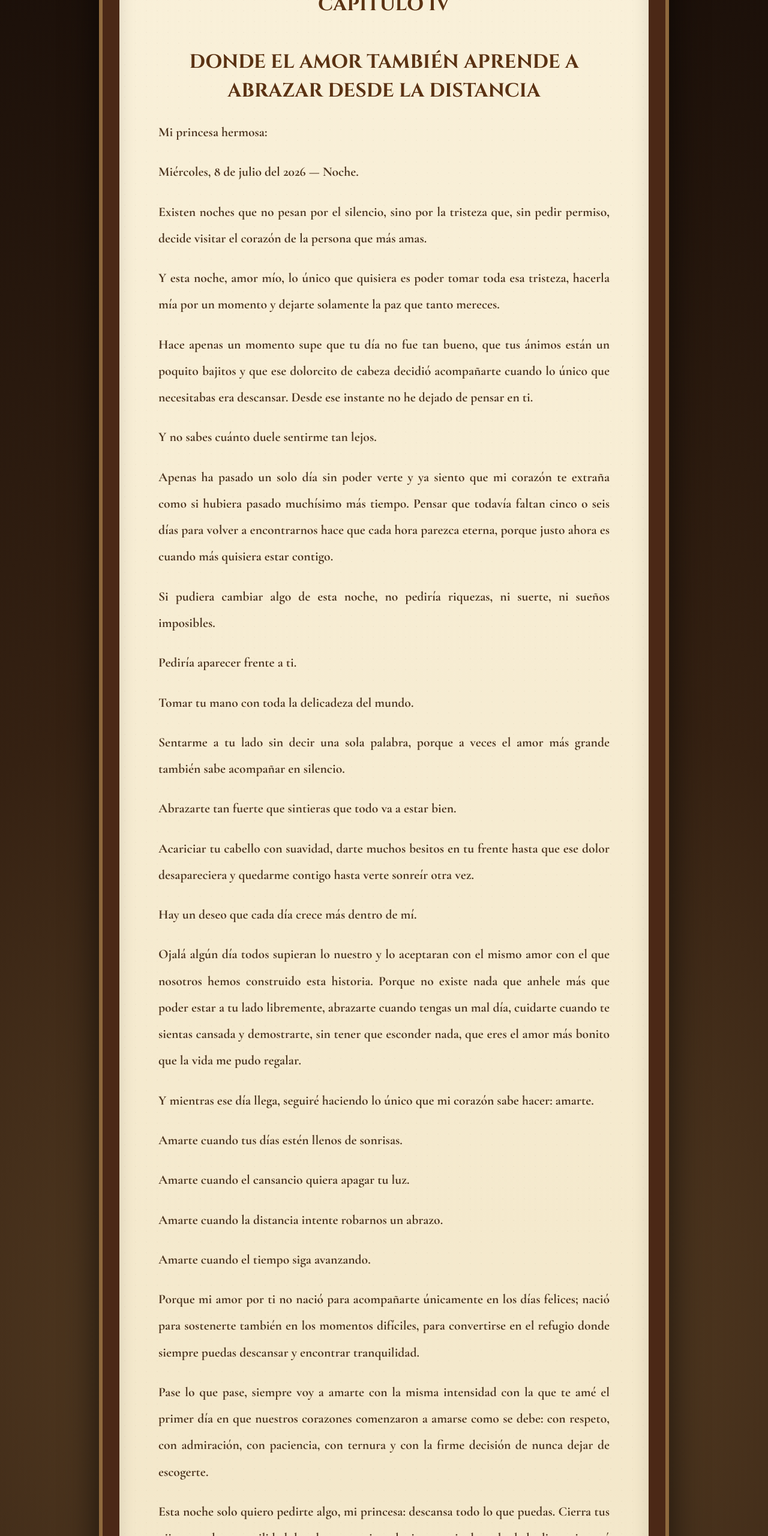
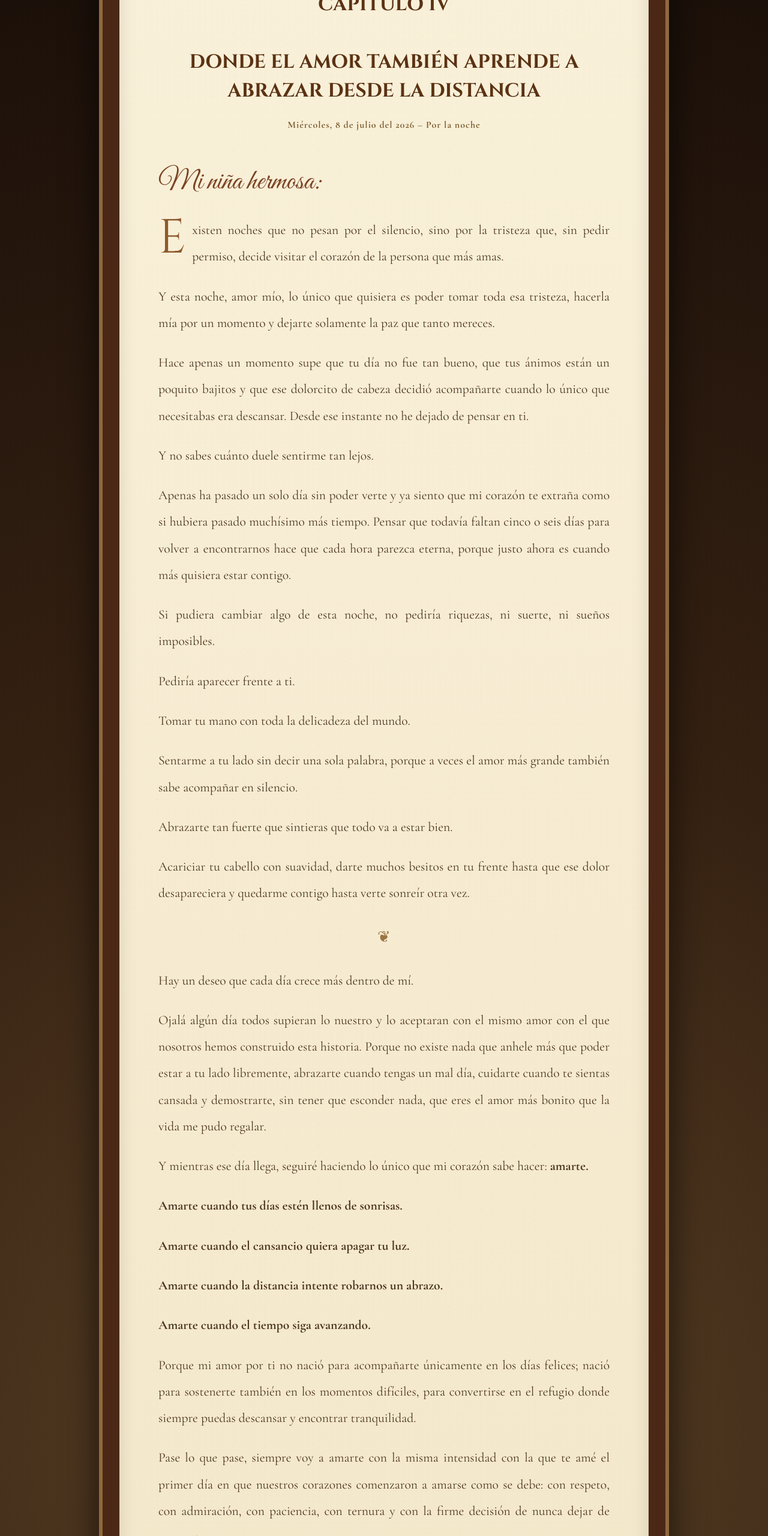
Before and after one commit to j8753741-eng/Mi-rcoles-8-de-julio-del-2026---carta-cap-IV-, a plain HTML site: page index.html in a window 1280 px wide. Shown: the part 240-2800 px from the top of the page at 60% size. Drawn offline with nearby package versions, Linux system fonts and the light colour scheme.

Commit message:
Update index.html

```diff
--- a/index.html
+++ b/index.html
@@ -7,7 +7,7 @@
 
 <meta name="viewport" content="width=device-width, initial-scale=1.0">
 
-<title>LUNES 6 DE JULIO DEL 2026 - CARTA</title>
+<title>MIÉRCOLES 8 DE JULIO DEL 2026 - CARTA</title>
 
 <link rel="preconnect" href="https://fonts.googleapis.com">
 
@@ -18,11 +18,9 @@
 <style>
 
 *{
-
 margin:0;
 padding:0;
 box-sizing:border-box;
-
 }
 
 body{
@@ -40,8 +38,6 @@ overflow-x:hidden;
 
 }
 
-/* Mesa */
-
 body::before{
 
 content:"";
@@ -51,7 +47,6 @@ position:fixed;
 inset:0;
 
 background:
-
 repeating-linear-gradient(
 90deg,
 rgba(255,255,255,.015),
@@ -66,8 +61,6 @@ pointer-events:none;
 
 }
 
-/* Libro */
-
 .book{
 
 max-width:950px;
@@ -81,7 +74,6 @@ border-radius:18px;
 padding:28px;
 
 box-shadow:
-
 0 25px 60px rgba(0,0,0,.65);
 
 border:6px solid #8f693d;
@@ -89,8 +81,6 @@ border:6px solid #8f693d;
 position:relative;
 
 }
-
-/* Grabado dorado */
 
 .cover-title{
 
@@ -105,7 +95,6 @@ color:#f7d98d;
 letter-spacing:3px;
 
 text-shadow:
-
 0 2px 0 #7b582c,
 0 0 12px rgba(255,217,141,.35);
 
@@ -113,12 +102,9 @@ margin-bottom:22px;
 
 }
 
-/* Página */
-
 .page{
 
 background:
-
 linear-gradient(#f9f0d9,#efe1bf);
 
 border-radius:10px;
@@ -128,12 +114,9 @@ padding:65px;
 position:relative;
 
 box-shadow:
-
 inset 0 0 30px rgba(0,0,0,.12);
 
 }
-
-/* Textura */
 
 .page::before{
 
@@ -144,7 +127,6 @@ position:absolute;
 inset:0;
 
 background-image:
-
 radial-gradient(rgba(90,70,40,.05) 1px,transparent 1px);
 
 background-size:18px 18px;
@@ -154,8 +136,6 @@ opacity:.55;
 pointer-events:none;
 
 }
-
-/* Filigranas */
 
 .corner{
 
@@ -169,41 +149,10 @@ opacity:.7;
 
 }
 
-.c1{
-
-top:15px;
-left:22px;
-
-}
-
-.c2{
-
-top:15px;
-right:22px;
-
-transform:rotate(90deg);
-
-}
-
-.c3{
-
-bottom:15px;
-left:22px;
-
-transform:rotate(-90deg);
-
-}
-
-.c4{
-
-bottom:15px;
-right:22px;
-
-transform:rotate(180deg);
-
-}
-
-/* Encabezado */
+.c1{top:15px;left:22px;}
+.c2{top:15px;right:22px;transform:rotate(90deg);}
+.c3{bottom:15px;left:22px;transform:rotate(-90deg);}
+.c4{bottom:15px;right:22px;transform:rotate(180deg);}
 
 .header{
 
@@ -237,8 +186,6 @@ letter-spacing:1px;
 
 }
 
-/* Saludo */
-
 .greeting{
 
 margin-top:35px;
@@ -253,8 +200,6 @@ margin-bottom:28px;
 
 }
 
-/* Texto */
-
 p{
 
 font-size:1.35rem;
@@ -268,8 +213,6 @@ color:#4d3520;
 margin-bottom:22px;
 
 }
-
-/* Letra capital */
 
 .first::first-letter{
 
@@ -304,8 +247,6 @@ margin:35px 0;
 color:#9b7643;
 
 }
-
-/* ========= PASAR LA PÁGINA ========= */
 
 .page-turn{
 
@@ -359,8 +300,7 @@ letter-spacing:2px;
 
 clip-path:polygon(0 0,100% 0,100% 75%,82% 100%,0 100%);
 
-box-shadow:
-0 10px 25px rgba(0,0,0,.18);
+box-shadow:0 10px 25px rgba(0,0,0,.18);
 
 transition:.35s;
 
@@ -370,8 +310,7 @@ transition:.35s;
 
 transform:translateY(-5px) rotate(-2deg);
 
-box-shadow:
-0 18px 35px rgba(0,0,0,.28);
+box-shadow:0 18px 35px rgba(0,0,0,.28);
 
 }
 
@@ -382,6 +321,7 @@ padding:0 12px;
 text-align:center;
 
 }
+
 </style>
 
 </head>
@@ -405,69 +345,184 @@ text-align:center;
 
 <div class="header">
 
-<strong>
+<h1>
 
-<h1>
-    CAPÍTULO IV<br></br>
+<strong>CAPÍTULO IV</strong>
 
-<strong>DONDE EL AMOR TAMBIÉN APRENDE A ABRAZAR DESDE LA DISTANCIA</stron>
+<br><br>
+
+<strong>DONDE EL AMOR TAMBIÉN APRENDE A ABRAZAR DESDE LA DISTANCIA</strong>
+
 </h1>
 
-<p><strong>Mi princesa hermosa:</strong></p>
+<div class="date">
 
-<p><strong>Miércoles, 8 de julio del 2026 — Noche.</strong></p>
-
-<p>Existen noches que no pesan por el silencio, sino por la tristeza que, sin pedir permiso, decide visitar el corazón de la persona que más amas.</p>
-
-<p>Y esta noche, amor mío, lo único que quisiera es poder tomar toda esa tristeza, hacerla mía por un momento y dejarte solamente la paz que tanto mereces.</p>
-
-<p>Hace apenas un momento supe que tu día no fue tan bueno, que tus ánimos están un poquito bajitos y que ese dolorcito de cabeza decidió acompañarte cuando lo único que necesitabas era descansar. Desde ese instante no he dejado de pensar en ti.</p>
-
-<p>Y no sabes cuánto duele sentirme tan lejos.</p>
-
-<p>Apenas ha pasado un solo día sin poder verte y ya siento que mi corazón te extraña como si hubiera pasado muchísimo más tiempo. Pensar que todavía faltan cinco o seis días para volver a encontrarnos hace que cada hora parezca eterna, porque justo ahora es cuando más quisiera estar contigo.</p>
-
-<p>Si pudiera cambiar algo de esta noche, no pediría riquezas, ni suerte, ni sueños imposibles.</p>
-
-<p>Pediría aparecer frente a ti.</p>
-
-<p>Tomar tu mano con toda la delicadeza del mundo.</p>
-
-<p>Sentarme a tu lado sin decir una sola palabra, porque a veces el amor más grande también sabe acompañar en silencio.</p>
-
-<p>Abrazarte tan fuerte que sintieras que todo va a estar bien.</p>
-
-<p>Acariciar tu cabello con suavidad, darte muchos besitos en tu frente hasta que ese dolor desapareciera y quedarme contigo hasta verte sonreír otra vez.</p>
-
-<p>Hay un deseo que cada día crece más dentro de mí.</p>
-
-<p>Ojalá algún día todos supieran lo nuestro y lo aceptaran con el mismo amor con el que nosotros hemos construido esta historia. Porque no existe nada que anhele más que poder estar a tu lado libremente, abrazarte cuando tengas un mal día, cuidarte cuando te sientas cansada y demostrarte, sin tener que esconder nada, que eres el amor más bonito que la vida me pudo regalar.</p>
-
-<p>Y mientras ese día llega, seguiré haciendo lo único que mi corazón sabe hacer: <strong>amarte.</strong></p>
-
-<p><strong>Amarte cuando tus días estén llenos de sonrisas.</strong></p>
-
-<p><strong>Amarte cuando el cansancio quiera apagar tu luz.</strong></p>
-
-<p><strong>Amarte cuando la distancia intente robarnos un abrazo.</strong></p>
-
-<p><strong>Amarte cuando el tiempo siga avanzando.</strong></p>
-
-<p>Porque mi amor por ti no nació para acompañarte únicamente en los días felices; nació para sostenerte también en los momentos difíciles, para convertirse en el refugio donde siempre puedas descansar y encontrar tranquilidad.</p>
-
-<p>Pase lo que pase, siempre voy a amarte con la misma intensidad con la que te amé el primer día en que nuestros corazones comenzaron a amarse como se debe: con respeto, con admiración, con paciencia, con ternura y con la firme decisión de nunca dejar de escogerte.</p>
-
-<p>Esta noche solo quiero pedirte algo, mi princesa: descansa todo lo que puedas. Cierra tus ojitos con la tranquilidad de saber que existe alguien que, incluso desde la distancia, está pensando en ti a cada instante y deseando con todas sus fuerzas que mañana despiertes con el corazón más tranquilo, con una sonrisa más grande y sin ese dolorcito de cabeza.</p>
-
-<p>Y aunque hoy no pueda abrazarte, quiero que imagines que cada palabra de esta carta es uno de esos abrazos que tanto quisiera darte. Imagina que cada línea es un besito en tu frente, una caricia en tu cabello y un "todo va a estar bien" susurrado muy cerquita de ti.</p>
-
-<p>Porque desde que llegaste, mi corazón dejó de pertenecerme para convertirse en el lugar donde siempre vivirás tú.</p>
-
-<p><strong>Con todo el amor que existe en mí,</strong></p>
-
-<p><strong>Tu niño que jamás dejará de escogerte.</strong></p>
+<strong>Miércoles, 8 de julio del 2026 – Por la noche</strong>
 
 </div>
+
+</div>
+
+<div class="greeting">
+
+Mi niña hermosa:
+
+</div>
+
+<p class="first">
+
+Existen noches que no pesan por el silencio, sino por la tristeza que, sin pedir permiso, decide visitar el corazón de la persona que más amas.
+
+</p>
+
+<p>
+
+Y esta noche, amor mío, lo único que quisiera es poder tomar toda esa tristeza, hacerla mía por un momento y dejarte solamente la paz que tanto mereces.
+
+</p>
+
+<p>
+
+Hace apenas un momento supe que tu día no fue tan bueno, que tus ánimos están un poquito bajitos y que ese dolorcito de cabeza decidió acompañarte cuando lo único que necesitabas era descansar. Desde ese instante no he dejado de pensar en ti.
+
+</p>
+
+<p>
+
+Y no sabes cuánto duele sentirme tan lejos.
+
+</p>
+
+<p>
+
+Apenas ha pasado un solo día sin poder verte y ya siento que mi corazón te extraña como si hubiera pasado muchísimo más tiempo. Pensar que todavía faltan cinco o seis días para volver a encontrarnos hace que cada hora parezca eterna, porque justo ahora es cuando más quisiera estar contigo.
+
+</p>
+
+<p>
+
+Si pudiera cambiar algo de esta noche, no pediría riquezas, ni suerte, ni sueños imposibles.
+
+</p>
+
+<p>
+
+Pediría aparecer frente a ti.
+
+</p>
+
+<p>
+
+Tomar tu mano con toda la delicadeza del mundo.
+
+</p>
+
+<p>
+
+Sentarme a tu lado sin decir una sola palabra, porque a veces el amor más grande también sabe acompañar en silencio.
+
+</p>
+
+<p>
+
+Abrazarte tan fuerte que sintieras que todo va a estar bien.
+
+</p>
+
+<p>
+
+Acariciar tu cabello con suavidad, darte muchos besitos en tu frente hasta que ese dolor desapareciera y quedarme contigo hasta verte sonreír otra vez.
+
+</p>
+
+<div class="divider">
+
+❦
+
+</div>
+
+<p>
+
+Hay un deseo que cada día crece más dentro de mí.
+
+</p>
+
+<p>
+
+Ojalá algún día todos supieran lo nuestro y lo aceptaran con el mismo amor con el que nosotros hemos construido esta historia. Porque no existe nada que anhele más que poder estar a tu lado libremente, abrazarte cuando tengas un mal día, cuidarte cuando te sientas cansada y demostrarte, sin tener que esconder nada, que eres el amor más bonito que la vida me pudo regalar.
+
+</p>
+
+<p>
+
+Y mientras ese día llega, seguiré haciendo lo único que mi corazón sabe hacer: <strong>amarte.</strong>
+
+</p>
+
+<p>
+
+<strong>Amarte cuando tus días estén llenos de sonrisas.</strong>
+
+</p>
+
+<p>
+
+<strong>Amarte cuando el cansancio quiera apagar tu luz.</strong>
+
+</p>
+
+<p>
+
+<strong>Amarte cuando la distancia intente robarnos un abrazo.</strong>
+
+</p>
+
+<p>
+
+<strong>Amarte cuando el tiempo siga avanzando.</strong>
+
+</p>
+
+<p>
+
+Porque mi amor por ti no nació para acompañarte únicamente en los días felices; nació para sostenerte también en los momentos difíciles, para convertirse en el refugio donde siempre puedas descansar y encontrar tranquilidad.
+
+</p>
+
+<p>
+
+Pase lo que pase, siempre voy a amarte con la misma intensidad con la que te amé el primer día en que nuestros corazones comenzaron a amarse como se debe: con respeto, con admiración, con paciencia, con ternura y con la firme decisión de nunca dejar de escogerte.
+
+</p>
+
+<p>
+
+Esta noche solo quiero pedirte algo, mi princesa: descansa todo lo que puedas. Cierra tus ojitos con la tranquilidad de saber que existe alguien que, incluso desde la distancia, está pensando en ti a cada instante y deseando con todas sus fuerzas que mañana despiertes con el corazón más tranquilo, con una sonrisa más grande y sin ese dolorcito de cabeza.
+
+</p>
+
+<p>
+
+Y aunque hoy no pueda abrazarte, quiero que imagines que cada palabra de esta carta es uno de esos abrazos que tanto quisiera darte. Imagina que cada línea es un besito en tu frente, una caricia en tu cabello y un "todo va a estar bien" susurrado muy cerquita de ti.
+
+</p>
+
+<p>
+
+Porque desde que llegaste, mi corazón dejó de pertenecerme para convertirse en el lugar donde siempre vivirás tú.
+
+</p>
+
+<p style="text-align:center; margin-top:40px;">
+
+<strong>Con todo el amor que existe en mí,</strong>
+
+<br><br>
+
+<strong>Tu niño que jamás dejará de escogerte. ❤️</strong>
+
+</p>
+
 <hr style="
 margin:55px auto;
 width:82%;
@@ -484,13 +539,10 @@ GRABADO FINAL
 .book-quote{
 
 margin:0 auto 55px;
-
 max-width:760px;
-
 padding:28px 36px;
 
 border:2px solid rgba(176,138,69,.45);
-
 border-radius:10px;
 
 background:rgba(255,248,228,.45);
@@ -530,13 +582,14 @@ font-size:1.45rem;
 
 line-height:2;
 
-color:#6d3f72;
+color:#8b3dff;
 
 font-family:'Cormorant Garamond',serif;
 
 text-shadow:
-
-0 0 6px rgba(171,92,255,.18);
+0 0 5px rgba(171,92,255,.45),
+0 0 10px rgba(171,92,255,.35),
+0 0 18px rgba(171,92,255,.28);
 
 }
 
@@ -556,7 +609,6 @@ text-shadow:
 
 </div>
 
-
 <style>
 
 /*=========================================
@@ -566,9 +618,7 @@ SELLO DE CERA
 .seal-container{
 
 display:flex;
-
 justify-content:center;
-
 margin:45px 0 15px;
 
 }
@@ -711,6 +761,9 @@ POEMA DE<br>
 ESTA NOCHE
 
 </a>
+
+</div>
+
 <div class="page-turn">
 
 <p class="page-turn-text">
@@ -718,15 +771,15 @@ ESTA NOCHE
 <strong>La tinta aún no ha descansado...</strong><br>
 
 El próximo capítulo ya espera el momento de volver a encontrarte.
+
 </p>
 
-    <a href="https://j8753741-eng.github.io/Jueves-9-de-julio-del-2026---carta-cap-V-/" class="page-corner">
+<a href="https://j8753741-eng.github.io/Jueves-9-de-julio-del-2026---carta-cap-V/" class="page-corner">
 
 <span>✦ Pasar la página ✦</span>
 
 </a>
 
-</div>
 </div>
 
 <div class="ribbon"></div>
@@ -734,6 +787,7 @@ ESTA NOCHE
 <div class="end-message">
 
 <strong>
+
 Mientras este libro conserve una sola página en blanco, siempre habrá una nueva manera de decirte cuánto te amo.
 </strong>
 
@@ -742,7 +796,6 @@ Mientras este libro conserve una sola página en blanco, siempre habrá una nuev
 <div class="page-number">
 
 ❦ &nbsp; IV &nbsp; ❦
-
 
 </div>
 
```
Lines whose indentation alone changed are shown as unchanged.
